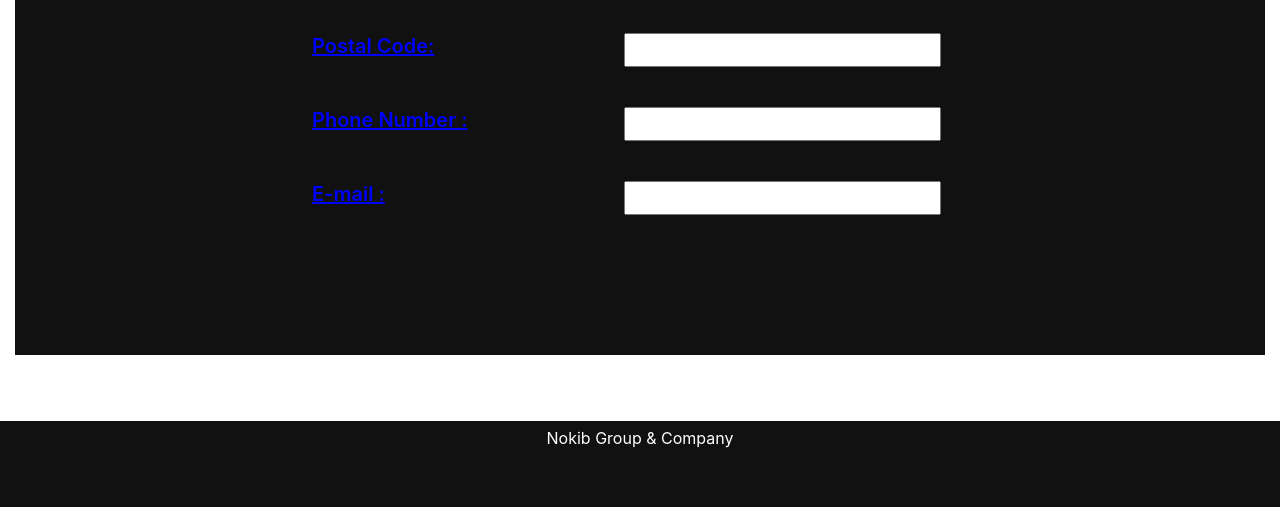
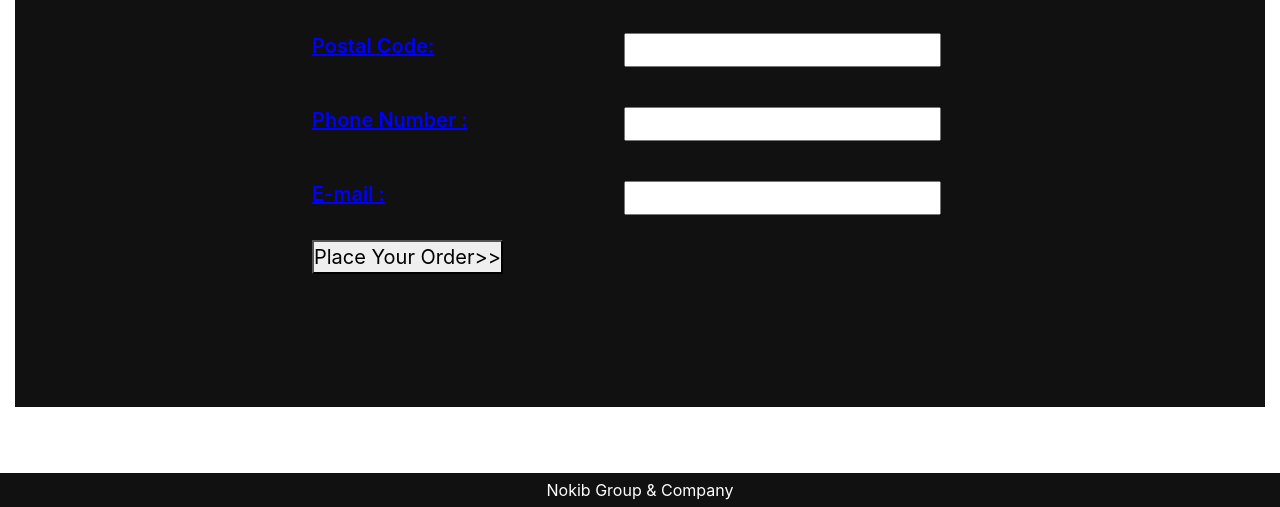
Before and after one commit to NOKIBKAMRAN/E_commerce_project, a PHP site: page /buy_form.php in a window 1280 px wide. Shown: the part 647-1154 px from the top of the page. Before the commit the page ends 1095 px from the top, so only its background shows below. Run offline with PHP 8.4, Linux system fonts and the light colour scheme; some libraries are stand-ins or nearby versions.

Commit message:
2nd commit

```diff
--- a/buy_form.php
+++ b/buy_form.php
@@ -392,6 +392,11 @@ footer{
 												<input type="e-mail" name="">
 											</td>
 										</tr>
+										<tr>
+										<td>
+										<label><button type="button">Place Your Order>></button></label>
+										</td>
+										</tr>
 									</table>
 								</div>
 							</div>
@@ -401,6 +406,7 @@ footer{
 				</div>
 			</div>
 		</div>
+
 	</section>
 
 	<footer class="btm-foot">Nokib Group & Company</i>
```
